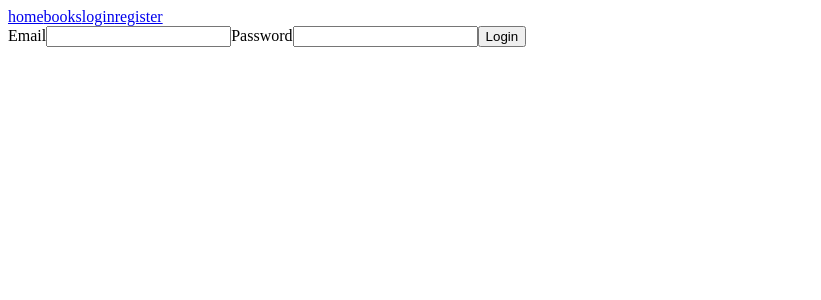
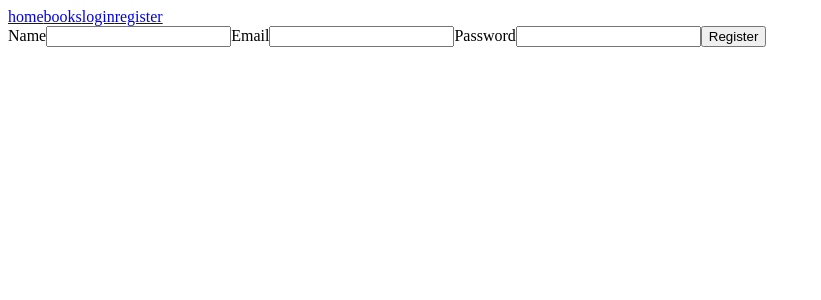
Before and after one commit to Slap-a-tha-Bass/final_practice_3, a React app: page /register in a window 1280 px wide. Shown: the top 300 px of the page, without its empty margins (0-821 px from the left). Built offline with nearby package versions, Linux system fonts and the light colour scheme.

Commit message:
finished all requirements, had errors on register, realized i forgot to set as async fn, also token is an object in register route (so token.token) is how to access

```diff
--- a/src/client/views/Login.tsx
+++ b/src/client/views/Login.tsx
@@ -8,7 +8,7 @@ const Login = () => {
     const history = useHistory();
     const { values, handleChanges, clear } = useForm();
 
-    const handleLogin = (e: React.MouseEvent<HTMLButtonElement>) => {
+    const handleLogin = async (e: React.MouseEvent<HTMLButtonElement>) => {
         e.preventDefault();
         if(!values){
             alert('Oops, fill out required fields!');
--- a/src/client/views/Register.tsx
+++ b/src/client/views/Register.tsx
@@ -8,21 +8,31 @@ const Register = () => {
     const history = useHistory();
     const { values, handleChanges, clear } = useForm();
 
-    const handleLogin = (e: React.MouseEvent<HTMLButtonElement>) => {
+    const handleRegister = async (e: React.MouseEvent<HTMLButtonElement>) => {
         e.preventDefault();
         if(!values){
             alert('Oops, fill out required fields!');
             return;
         }
-        apiService('/api/users', 'POST', { email: values.email, password: values.password, role: 'guest' })
-            .then(data => {
+        apiService('/auth/register', 'POST', { email: values.email, password: values.password, role: 'guest', name: values.name })
+            .then(token => {
+                localStorage.setItem('token', token.token),
                 clear(),
-                history.push('/profile')
+                history.push('/'),
+                console.log(token.token, values.name, values.email, values.password)
             })
     }
     return (
         <Layout>
             <form className="form-group">
+                <label>Name</label>
+                <input
+                value={values.name || ''}
+                onChange={handleChanges}
+                type="text"
+                className="form-control"
+                name="name"
+                />
                 <label>Email</label>
                 <input
                 value={values.email || ''}
@@ -39,7 +49,11 @@ const Register = () => {
                 className="form-control"
                 name="password"
                 />
-                <button onClick={handleLogin} className="btn btn-primary">Login</button>
+                <button
+                onClick={handleRegister}
+                className="btn btn-primary">
+                    Register
+                </button>
             </form>
         </Layout>
     )
--- a/src/server/routes/auth/register.ts
+++ b/src/server/routes/auth/register.ts
@@ -18,11 +18,12 @@ router.post('/', async (req: ReqUsers, res) => {
         const newUser = { email, password: hashed, name, role: 'guest' };
         const register = await db_users.insert(newUser);
 
-        const token = jwt.sign({ userid: req.user.id, email: req.user.email, role: 'guest'},
+        const token = jwt.sign({ userid: register.insertId, email, role: 'guest'},
         jwtConfig.secret,
         {expiresIn: jwtConfig.expires});
 
         res.json({token, register});
+        console.log({token, register});
     } catch (error) {
         res.status(500).json({ message: 'Problem registering', error: error.message})
     }
```
